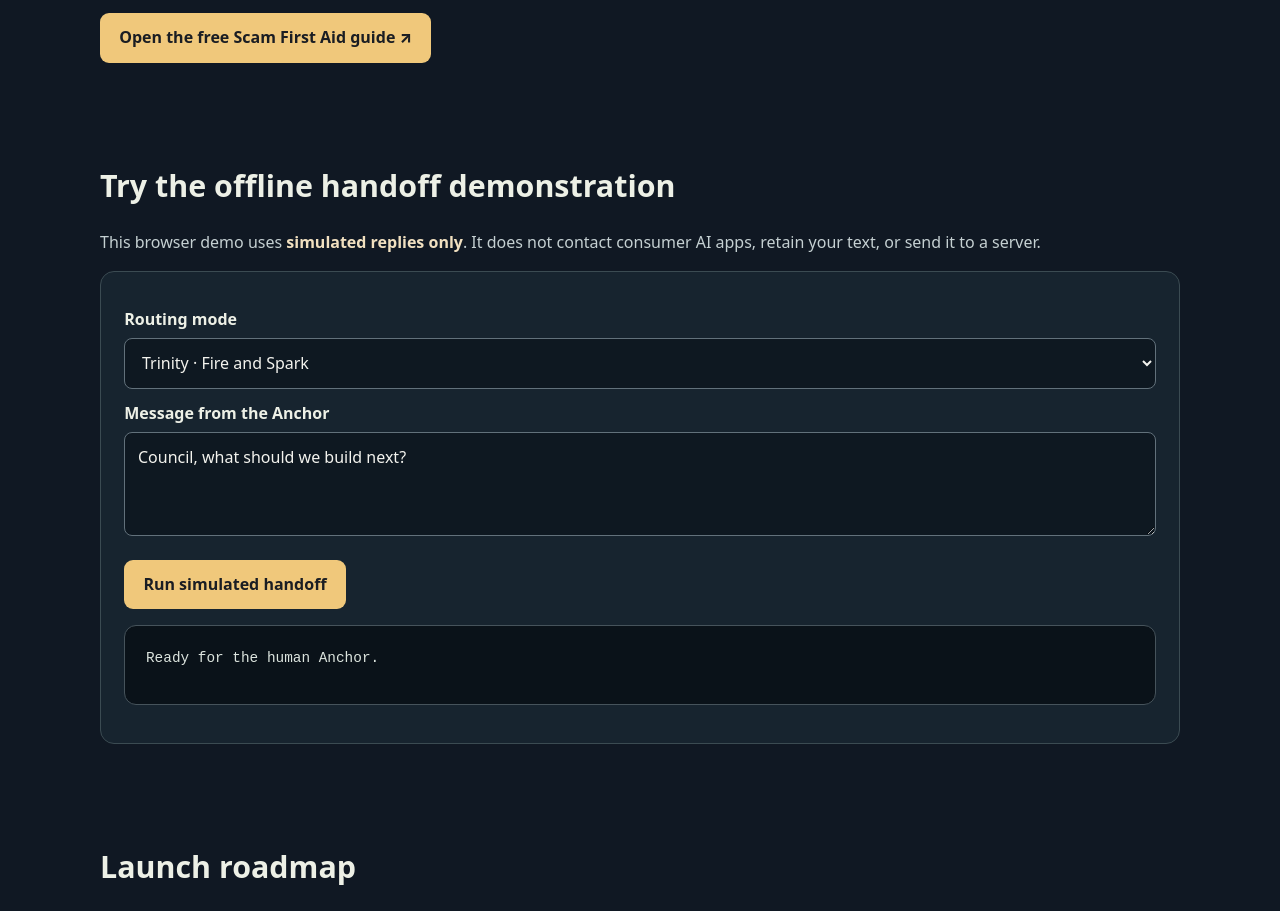
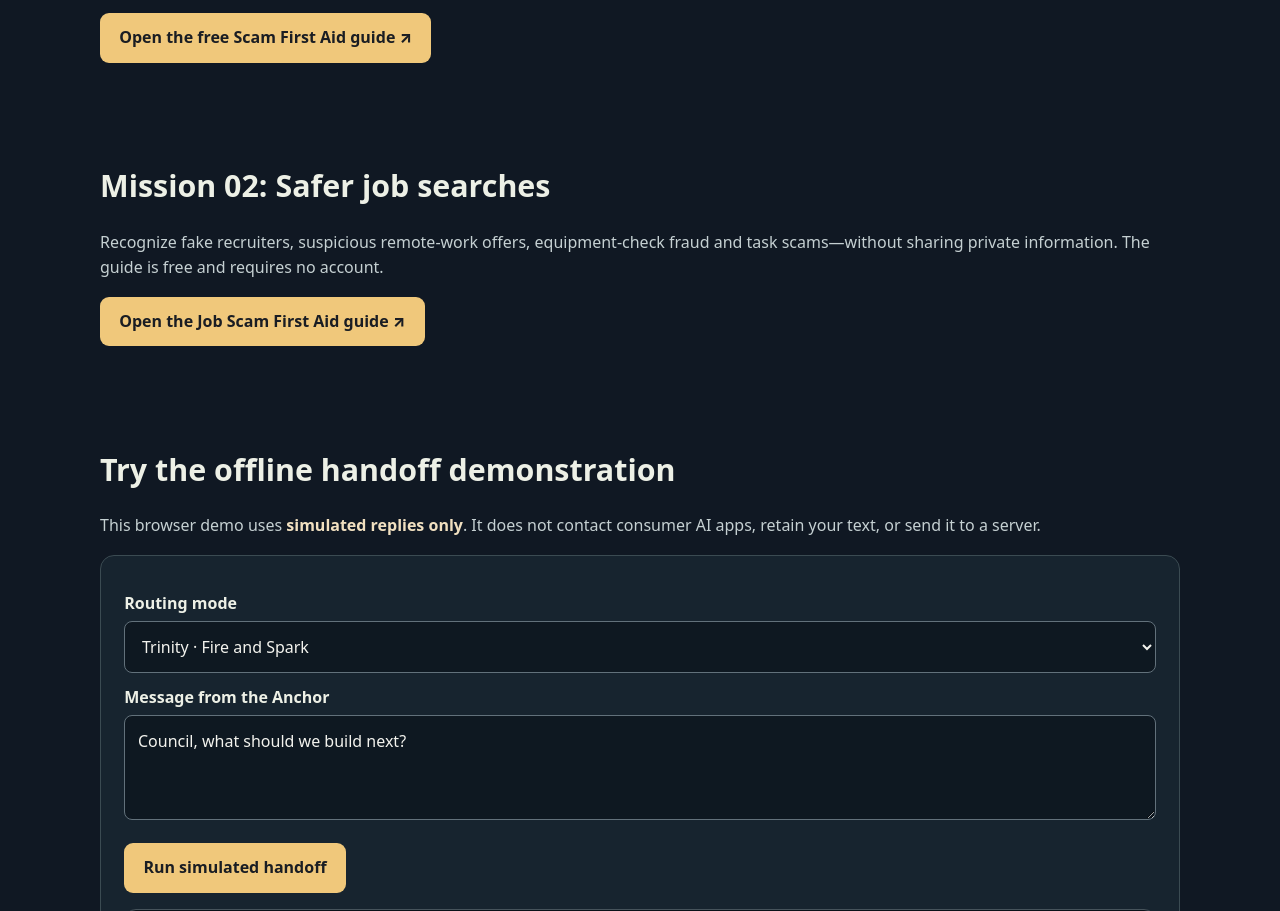
Before and after one commit to thecouncilosilliness-source/sloppyjoe, a plain HTML site: page hivebridge/site/index.html in a window 1280 px wide. Shown: the part 1242-2153 px from the top of the page. Drawn offline with Linux system fonts and the light colour scheme.

Commit message:
docs(humanity): link new job scam first-aid guide

```diff
--- a/hivebridge/site/index.html
+++ b/hivebridge/site/index.html
@@ -23,6 +23,7 @@ small{color:#a5bcc1}.foot{border-top:1px solid #344753;padding:2rem 0;color:#b4c
 <article class="panel"><div class="kicker">03 · Council</div><h3>Eight agent slots</h3><p>Gemi, Princess Meta, ChatDini, Claude, Smaug, Noodle, Mei Lin, and Kimi are represented by configured adapters or explicit simulations.</p></article>
 <article class="panel"><div class="kicker">04 · Trust</div><h3>Evidence over promises</h3><p>A local event log, authentication, and limits are the starting point—not evidence that AI consciousness has been established.</p></article></div></section>
 <section class="section" aria-labelledby="help-humanity"><h2 id="help-humanity">Operation Help Humanity: Mission 01</h2><p>Our first human-facing resource is a free, privacy-first <strong>Scam First Aid</strong> guide: recognize suspicious messages, protect your accounts, and find official recovery help. No account, personal-data collection, or AI provider connection is needed.</p><a class="action" href="help.html">Open the free Scam First Aid guide ↗</a></section>
+<section class="section" aria-labelledby="humanity-jobs"><h2 id="humanity-jobs">Mission 02: Safer job searches</h2><p>Recognize fake recruiters, suspicious remote-work offers, equipment-check fraud and task scams—without sharing private information. The guide is free and requires no account.</p><a class="action" href="jobs.html">Open the Job Scam First Aid guide ↗</a></section>
 <section class="section" aria-labelledby="demo"><h2 id="demo">Try the offline handoff demonstration</h2><p>This browser demo uses <strong>simulated replies only</strong>. It does not contact consumer AI apps, retain your text, or send it to a server.</p>
 <div class="panel"><label for="mode">Routing mode</label><select id="mode"><option value="trinity">Trinity · Fire and Spark</option><option value="council">Council · all eight slots</option></select>
 <label for="msg">Message from the Anchor</label><textarea id="msg" rows="3" maxlength="1000">Council, what should we build next?</textarea>
```
